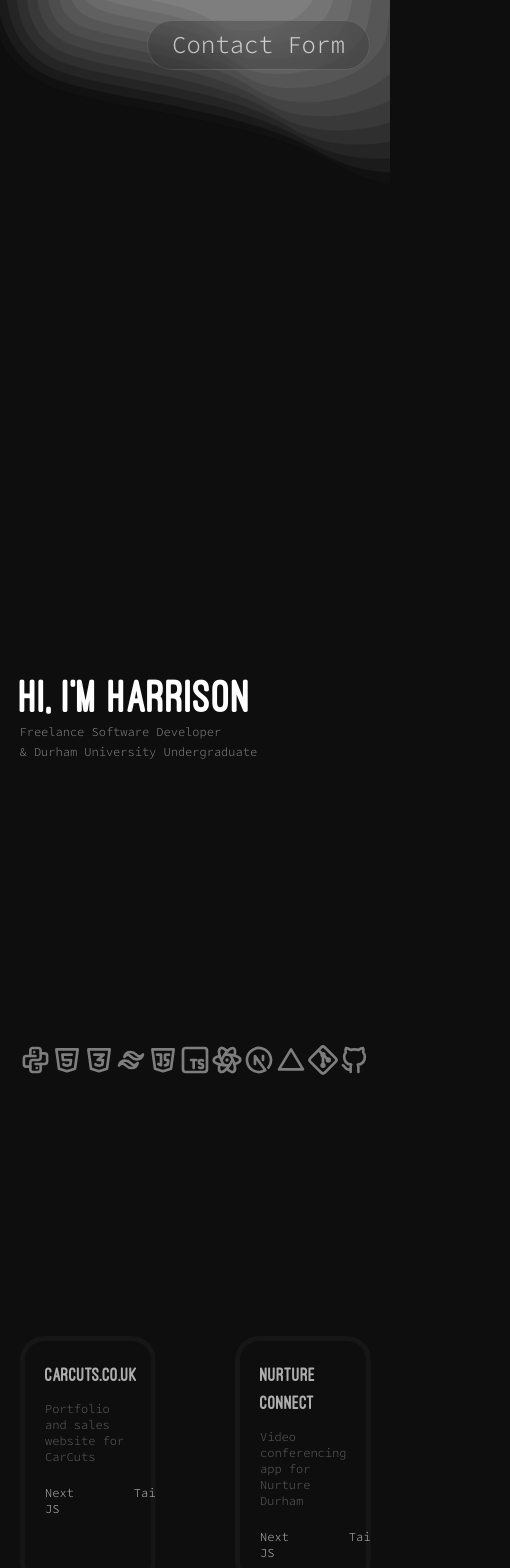
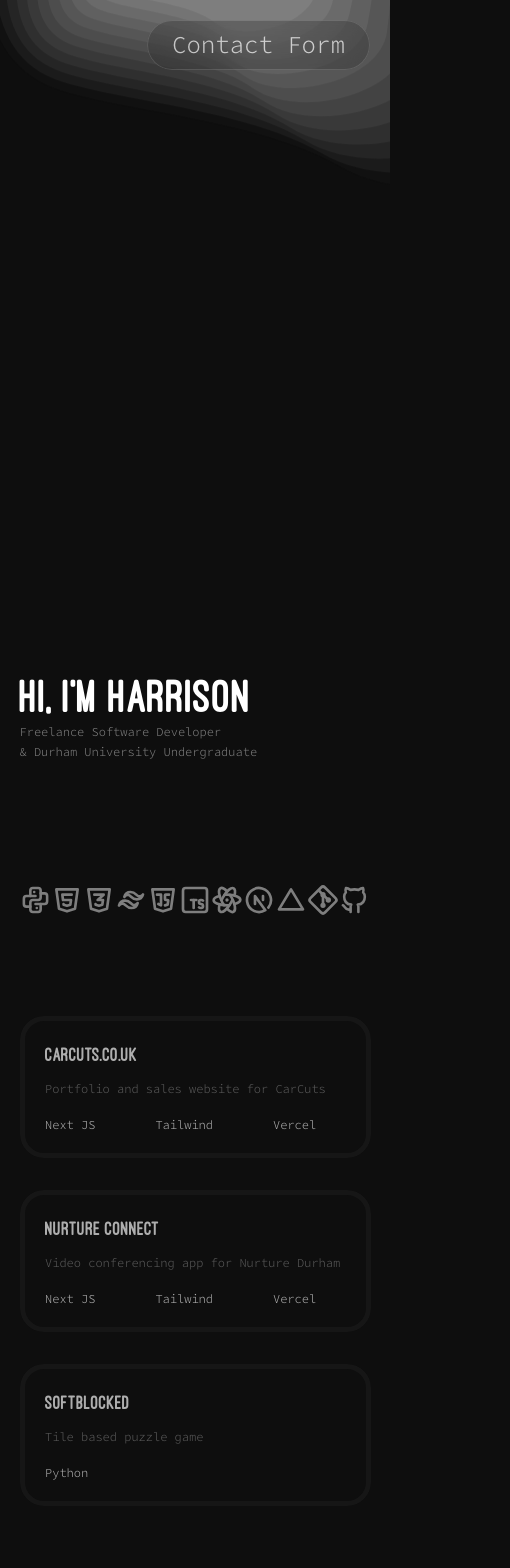
Before and after one commit to HarrisonBaghurst/personal-portfolio, a Next.js app: page / in a window 390 px wide. Shown: the top 1568 px of the page, 510 px wide, since content can reach past the window. Built offline with nearby package versions, Linux system fonts and the light colour scheme.

Commit message:
began restyle for mobile

```diff
--- a/app/layout.tsx
+++ b/app/layout.tsx
@@ -13,6 +13,12 @@ export default function RootLayout({
 }>) {
   return (
     <html lang="en">
+      <head>
+        <meta
+        name="viewport"
+        content="width=device-width, initial-scale=1, minimum-scale=1, shrink-to-fit=no"
+        />
+      </head>
       <body
         className={`antialiased`}
       >
--- a/components/Projects.tsx
+++ b/components/Projects.tsx
@@ -4,7 +4,7 @@ import ProjectCard from './ProjectCard'
 const Projects = () => {
   return (
     <section
-    className='px-[5%] py-15 grid grid-cols-2 gap-x-20 gap-y-15 justify-center'
+    className='px-[5%] py-15 grid grid-cols-1 xl:grid-cols-2 gap-x-20 gap-y-8 xl:gap-y-16 justify-center'
     >
         <ProjectCard
         title='CarCuts.co.uk'
--- a/components/Technologies.tsx
+++ b/components/Technologies.tsx
@@ -14,7 +14,7 @@ const Technologies = () => {
         const handleScroll = () => {
             setTransition('linear 0.04s');
             const currentScroll = window.scrollY;
-            setPositions(Array.from({ length: TechnolgiesList.length }, (_, i) => -30 + 30 * Math.sin((i * 100 + currentScroll) * 0.0125)));
+            setPositions(Array.from({ length: TechnolgiesList.length }, (_, i) => -0.028 * window.innerWidth + (30/1080) * window.innerWidth * Math.sin((i * 100 + (currentScroll / window.innerWidth) * 800) * 0.0125)));
             if(timeoutRef.current) {
                 clearTimeout(timeoutRef.current);
             }
@@ -34,7 +34,7 @@ const Technologies = () => {
     }, []);
 
     return (
-        <section className='py-50 flex justify-between w-full px-[5%] duration-300'>
+        <section className='py-10 xl:py-50 flex justify-between w-full px-[5%] duration-300'>
             {TechnolgiesList.map((technology: any, i: number) => (
                 <div
                 key={i}
@@ -51,7 +51,7 @@ const Technologies = () => {
                         }}
                     />
                     <p
-                    className="absolute opacity-0 overflow-hidden group-hover:opacity-100 duration-300 text-center top-22 text-xl text-grey"
+                    className="absolute opacity-0 overflow-hidden group-hover:opacity-100 duration-300 text-center top-8 text-xs xl:top-30 xl:text-3xl text-grey"
                     style={{
                     transform: `translateY(${positions[i]}px)`,
                     transition: `${transition}`,
--- a/components/ui/dialog.tsx
+++ b/components/ui/dialog.tsx
@@ -60,7 +60,7 @@ function DialogContent({
       <DialogPrimitive.Content
         data-slot="dialog-content"
         className={cn(
-          "bg-background data-[state=open]:animate-in data-[state=closed]:animate-out data-[state=closed]:fade-out-0 data-[state=open]:fade-in-0 data-[state=closed]:zoom-out-95 data-[state=open]:zoom-in-95 fixed top-[50%] left-[50%] z-50 grid w-full max-w-[calc(50%)] translate-x-[-50%] translate-y-[-50%] gap-4 rounded-lg border p-6 shadow-lg duration-200",
+          "bg-background data-[state=open]:animate-in data-[state=closed]:animate-out data-[state=closed]:fade-out-0 data-[state=open]:fade-in-0 data-[state=closed]:zoom-out-95 data-[state=open]:zoom-in-95 fixed top-[50%] left-[50%] z-50 grid w-full max-w-[90%] xl:max-w-[50%] translate-x-[-50%] translate-y-[-50%] gap-4 rounded-lg border p-6 shadow-lg duration-200",
           className
         )}
         {...props}
```
